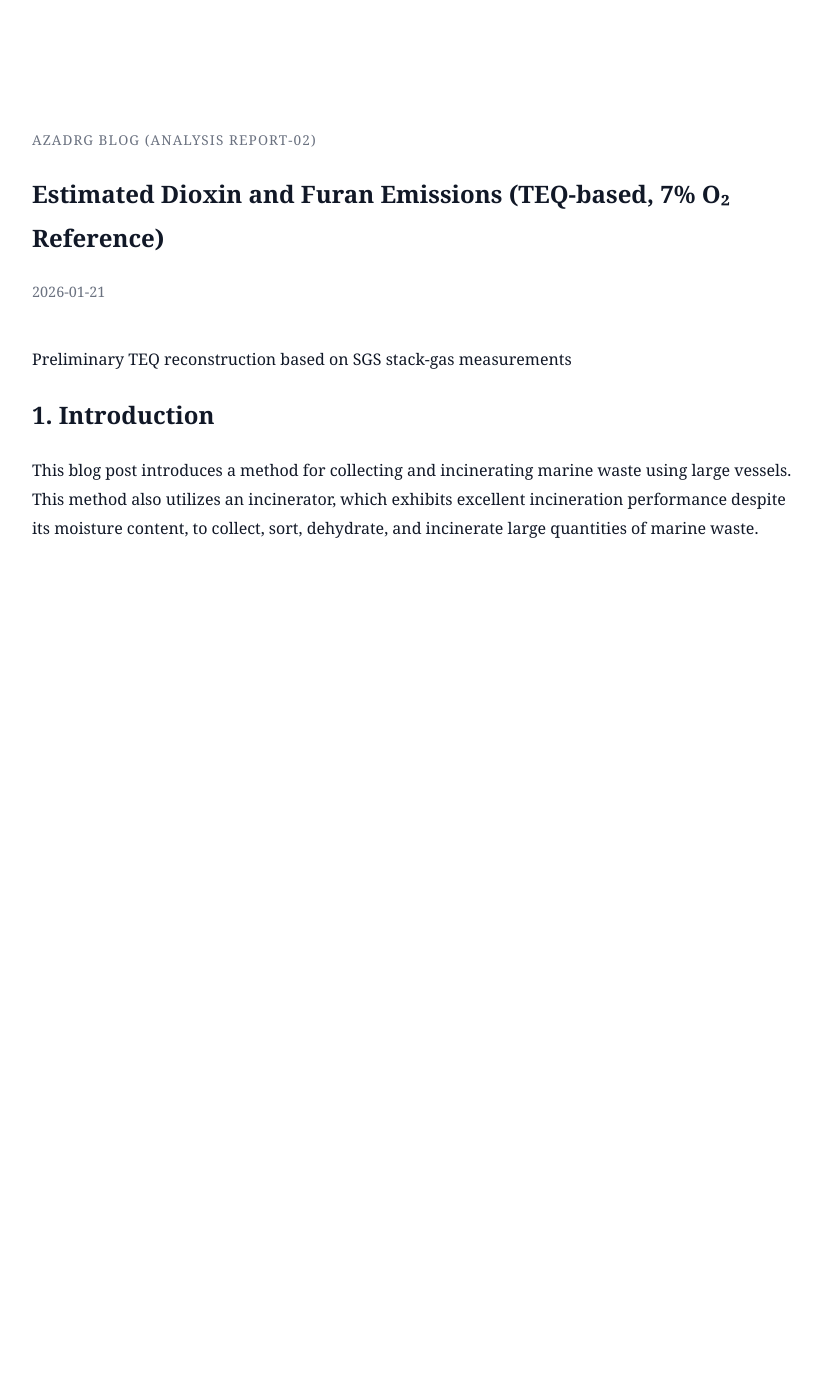
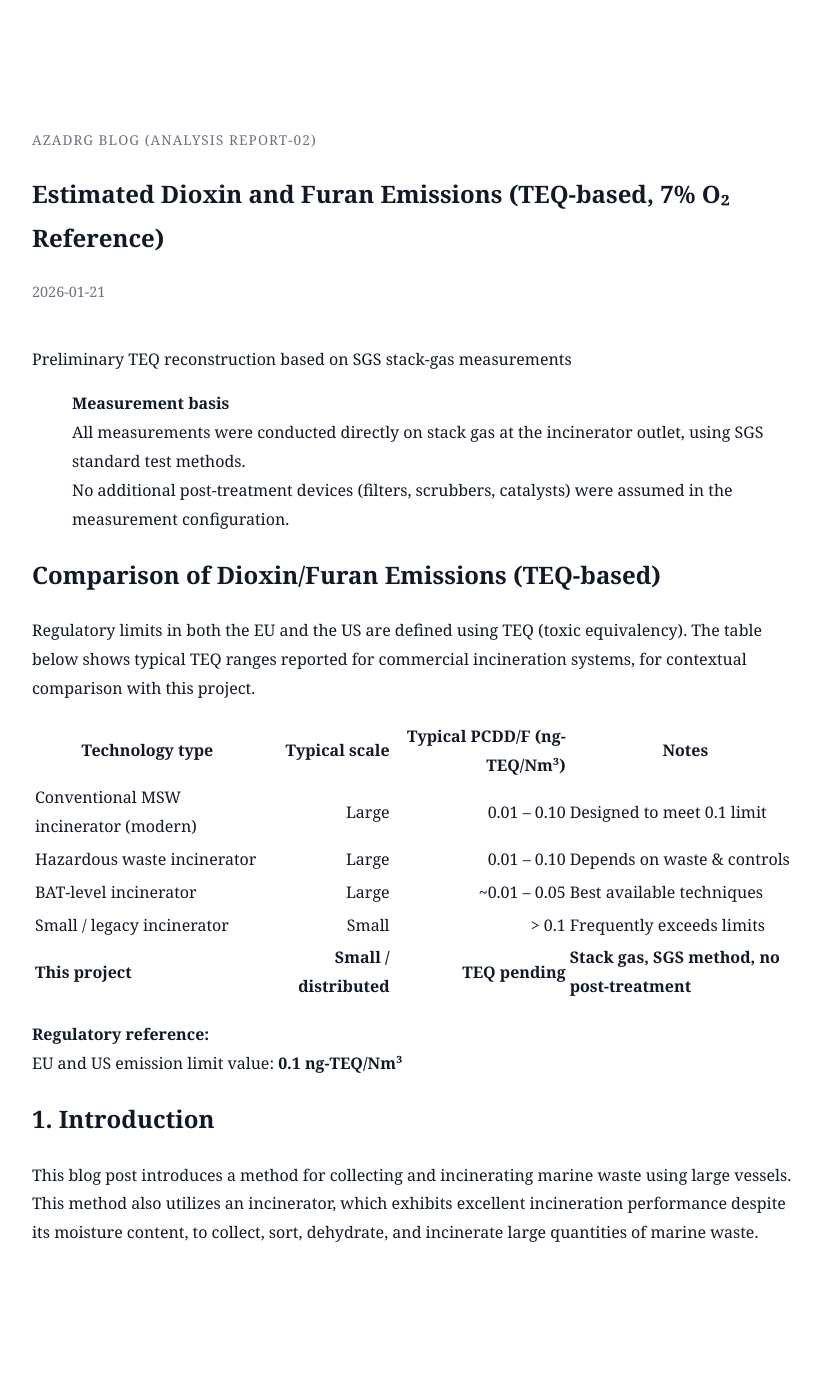
Before and after one commit to ssimsangmin49-creator/ecofriendly-polymer-compounds-incineration, a Jekyll site: the page built from _posts/2026-01-21-estimated-dioxin-teq.md, in a window 1280 px wide. Shown: the whole page, without its empty margins (222-1044 px from the left). Built offline with Jekyll 4.4.1, drawn with Linux system fonts in a browser that asks for light colours; before the commit the page ends 900 px from its top, so only the background shows below that.

Commit message:
Add dioxin/furan emissions comparison table
Added a comparison table for dioxin/furan emissions based on TEQ and included regulatory references for context.

```diff
--- a/_posts/2026-01-21-estimated-dioxin-teq.md
+++ b/_posts/2026-01-21-estimated-dioxin-teq.md
@@ -6,6 +6,29 @@ label: "AZADrg Blog (Analysis report-02)"
 ---
 Preliminary TEQ reconstruction based on SGS stack-gas measurements
 
+> **Measurement basis**
+> All measurements were conducted directly on stack gas at the incinerator outlet,
+> using SGS standard test methods.
+> No additional post-treatment devices (filters, scrubbers, catalysts) were assumed
+> in the measurement configuration.
+
+## Comparison of Dioxin/Furan Emissions (TEQ-based)
+
+Regulatory limits in both the EU and the US are defined using TEQ (toxic equivalency).
+The table below shows typical TEQ ranges reported for commercial incineration systems,
+for contextual comparison with this project.
+
+| Technology type | Typical scale | Typical PCDD/F (ng-TEQ/Nm³) | Notes |
+|---|---:|---:|---|
+| Conventional MSW incinerator (modern) | Large | 0.01 – 0.10 | Designed to meet 0.1 limit |
+| Hazardous waste incinerator | Large | 0.01 – 0.10 | Depends on waste & controls |
+| BAT-level incinerator | Large | ~0.01 – 0.05 | Best available techniques |
+| Small / legacy incinerator | Small | > 0.1 | Frequently exceeds limits |
+| **This project** | **Small / distributed** | **TEQ pending** | **Stack gas, SGS method, no post-treatment** |
+
+**Regulatory reference:**
+EU and US emission limit value: **0.1 ng-TEQ/Nm³**
+
 ## 1. Introduction
 
 This blog post introduces a method for collecting and incinerating marine waste using large vessels.
```
